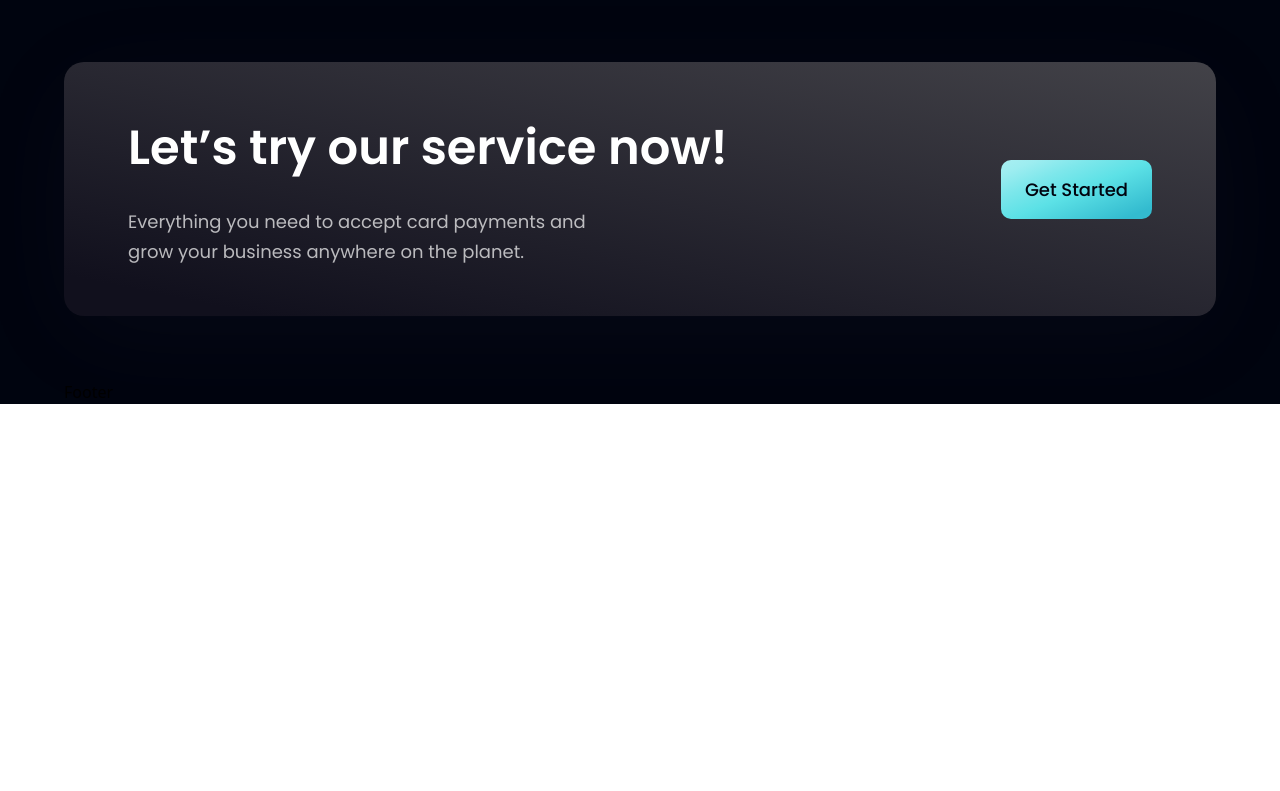
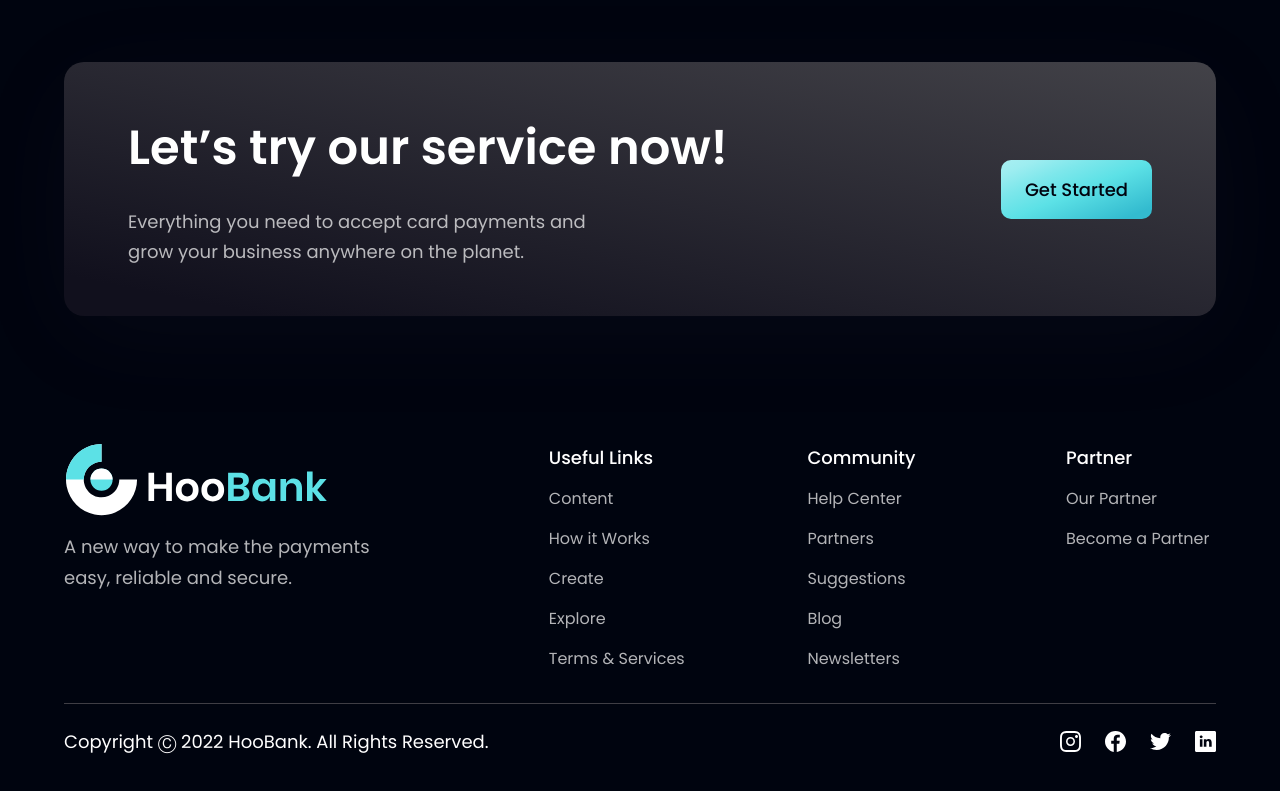
Before and after one commit to AbdullahFathan/modern-bank-web, a React (Vite) app: page / in a window 1280 px wide. Shown: the part 4030-4821 px from the top of the page. Before the commit the page ends 4434 px from the top, so only its background shows below. Built offline with nearby package versions, Linux system fonts and the light colour scheme.

Commit message:
style: footer done

```diff
--- a/src/components/Footer.jsx
+++ b/src/components/Footer.jsx
@@ -1,4 +1,69 @@
-const Footer = () => {
-  return <div>Footer</div>;
-};
+import styles from "../style";
+import { logo } from "../assets";
+import { footerLinks, socialMedia } from "../constants";
+
+const Footer = () => (
+  <section className={`${styles.flexCenter} ${styles.paddingY} flex-col`}>
+    {/*Company Logo */}
+    <div className={`${styles.flexStart} md:flex-row flex-col mb-8 w-full`}>
+      <div className="flex-[1] flex flex-col justify-start mr-10">
+        <img
+          src={logo}
+          alt="hoobank"
+          className="w-[266px] h-[72px] object-contain"
+        />
+        <p className={`${styles.paragraph} mt-4 max-w-[312px]`}>
+          A new way to make the payments easy, reliable and secure.
+        </p>
+      </div>
+
+      {/*Footer Links */}
+      <div className="flex-[1.5] w-full flex flex-row justify-between flex-wrap md:mt-0 mt-10">
+        {footerLinks.map((footerlink) => (
+          <div
+            key={footerlink.title}
+            className={`flex flex-col ss:my-0 my-4 min-w-[150px]`}
+          >
+            <h4 className="font-poppins font-medium text-[18px] leading-[27px] text-white">
+              {footerlink.title}
+            </h4>
+            <ul className="list-none mt-4">
+              {footerlink.links.map((link, index) => (
+                <li
+                  key={link.name}
+                  className={`font-poppins font-normal text-[16px] leading-[24px] text-dimWhite hover:text-secondary cursor-pointer ${
+                    index !== footerlink.links.length - 1 ? "mb-4" : "mb-0"
+                  }`}
+                >
+                  {link.name}
+                </li>
+              ))}
+            </ul>
+          </div>
+        ))}
+      </div>
+    </div>
+
+    {/*Copyright and Social Media */}
+    <div className="w-full flex justify-between items-center md:flex-row flex-col pt-6 border-t-[1px] border-t-[#3F3E45]">
+      <p className="font-poppins font-normal text-center text-[18px] leading-[27px] text-white">
+        Copyright Ⓒ 2022 HooBank. All Rights Reserved.
+      </p>
+
+      <div className="flex flex-row md:mt-0 mt-6">
+        {socialMedia.map((social, index) => (
+          <img
+            key={social.id}
+            src={social.icon}
+            alt={social.id}
+            className={`w-[21px] h-[21px] object-contain cursor-pointer ${
+              index !== socialMedia.length - 1 ? "mr-6" : "mr-0"
+            }`}
+          />
+        ))}
+      </div>
+    </div>
+  </section>
+);
+
 export default Footer;
```
